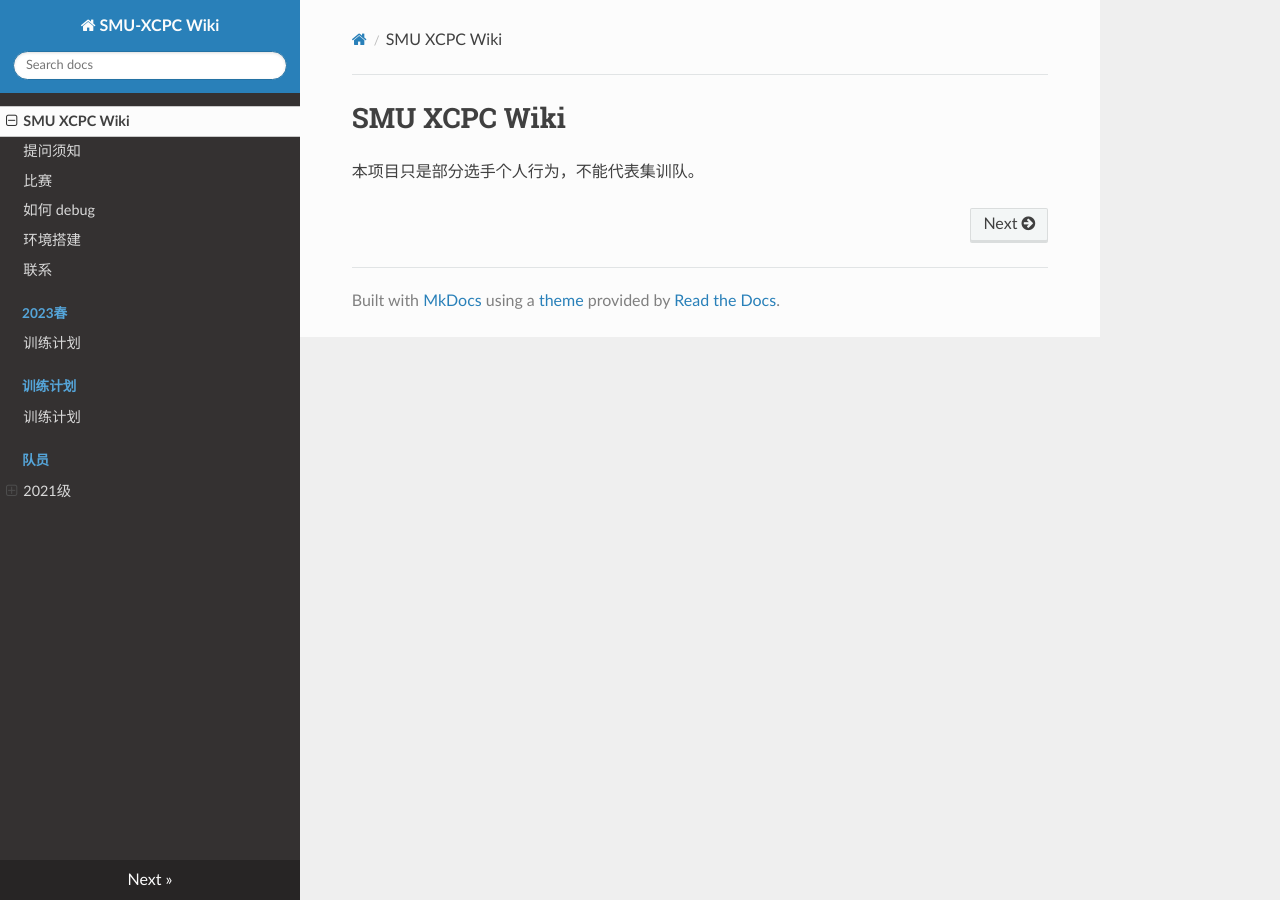
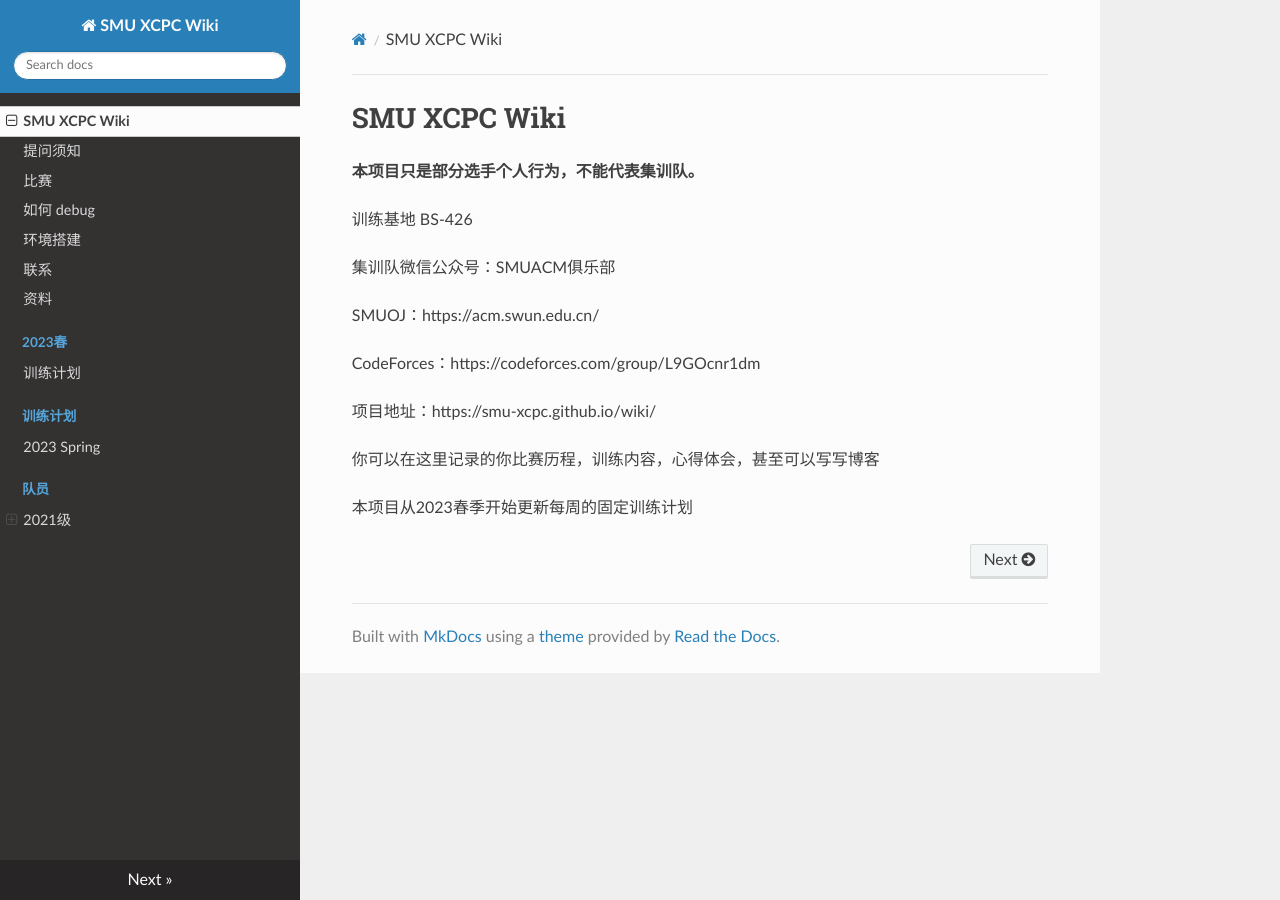
Before and after one commit to SMU-XCPC/wiki, an MkDocs documentation site: the page built from docs/index.md, in a window 1280 px wide. Built offline with MkDocs 1.6.1, drawn with Linux system fonts in a browser that asks for light colours; nearby versions of some CDN libraries.

```diff
--- a/docs/index.md
+++ b/docs/index.md
@@ -1,3 +1,17 @@
 # SMU XCPC Wiki
 
-本项目只是部分选手个人行为，不能代表集训队。
+**本项目只是部分选手个人行为，不能代表集训队。**
+
+训练基地 BS-426
+
+集训队微信公众号：SMUACM俱乐部
+
+SMUOJ：https://acm.swun.edu.cn/
+
+CodeForces：https://codeforces.com/group/L9GOcnr1dm
+
+项目地址：https://smu-xcpc.github.io/wiki/
+
+你可以在这里记录的你比赛历程，训练内容，心得体会，甚至可以写写博客
+
+本项目从2023春季开始更新每周的固定训练计划
--- /dev/null
+++ b/docs/训练计划/2023 Spring.md
@@ -0,0 +1 @@
+# 2023 Spring
--- a/mkdocs.yml
+++ b/mkdocs.yml
@@ -1,3 +1,3 @@
-site_name: SMU-XCPC Wiki
+site_name: SMU XCPC Wiki
 theme:
   name: readthedocs
```
Also changed, not shown: README.md (+6 -0 lines), docs/ask-question.md (+17 -34 lines), docs/资料.md (added, +67 -0 lines), docs/队员/2021级/PHarr.md (+14 -2 lines), docs/训练计划/训练计划.md (deleted), 1 other file.
